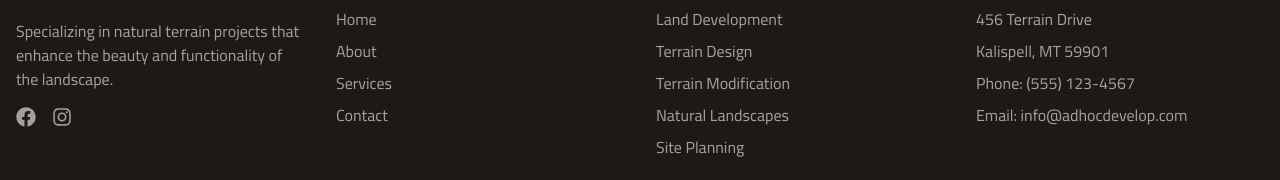
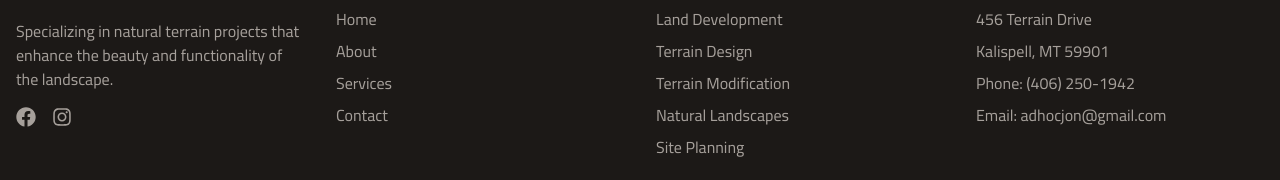
Before and after one commit to midwavestudio/adhoc-develop, a Next.js app: page / in a window 1280 px wide. Shown: the part 2452-2632 px from the top of the page. Built offline with nearby package versions, Linux system fonts and the light colour scheme; no server answers.

Commit message:
Update contact information in footer to match contact page

```diff
--- a/src/components/layout/footer.tsx
+++ b/src/components/layout/footer.tsx
@@ -106,10 +106,10 @@ export function Footer() {
                 Kalispell, MT 59901
               </p>
               <p className="text-stone-600 dark:text-stone-400 mb-2">
-                Phone: (555) 123-4567
+                Phone: <a href="tel:+14062501942" className="hover:text-stone-800 dark:hover:text-[#eaccb4]">(406) 250-1942</a>
               </p>
               <p className="text-stone-600 dark:text-stone-400">
-                Email: info@adhocdevelop.com
+                Email: <a href="mailto:adhocjon@gmail.com" className="hover:text-stone-800 dark:hover:text-[#eaccb4]">adhocjon@gmail.com</a>
               </p>
             </address>
           </div>
```
